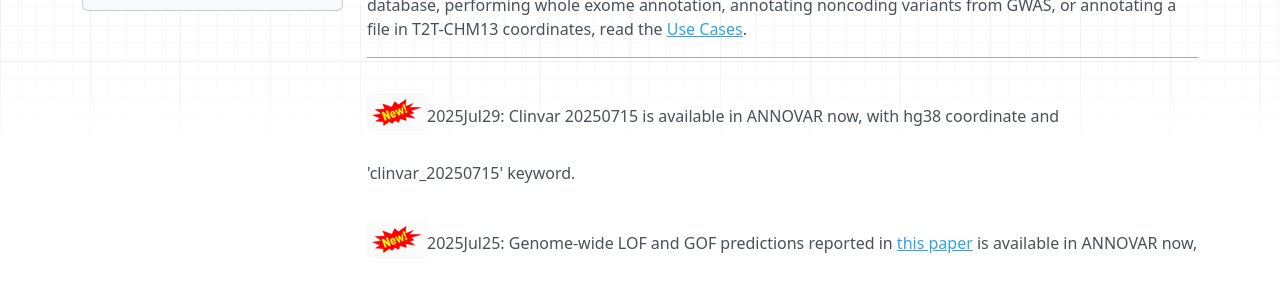
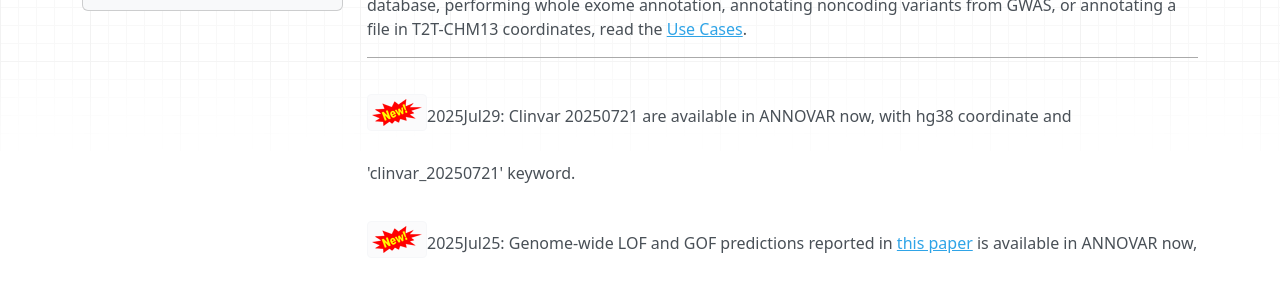
Before and after one commit to WGLab/doc-ANNOVAR, an MkDocs documentation site: the page built from docs/index.md, in a window 1280 px wide and 900 px high, scrolled down 698 px. Shown: the part 155-447 px from the top of the window. Built offline with MkDocs 1.6.1, drawn with Linux system fonts in a browser that asks for light colours; nearby versions of some CDN libraries.

Commit message:
Update index.md

```diff
--- a/docs/index.md
+++ b/docs/index.md
@@ -15,7 +15,7 @@ If you want to learn advanced functions in ANNOVAR, such as preparing custom ANN
 
 ---
 
-![new](img/new.png)2025Jul29: Clinvar 20250715 is available in ANNOVAR now, with hg38 coordinate and 'clinvar_20250715' keyword.
+![new](img/new.png)2025Jul29: Clinvar 20250721 are available in ANNOVAR now, with hg38 coordinate and 'clinvar_20250721' keyword.
 
 ![new](img/new.png)2025Jul25: Genome-wide LOF and GOF predictions reported in [this paper](https://genomemedicine.biomedcentral.com/articles/10.1186/s13073-023-01261-9) is available in ANNOVAR now, with hg38 coordinate and 'logofunc' keyword.
 
```
